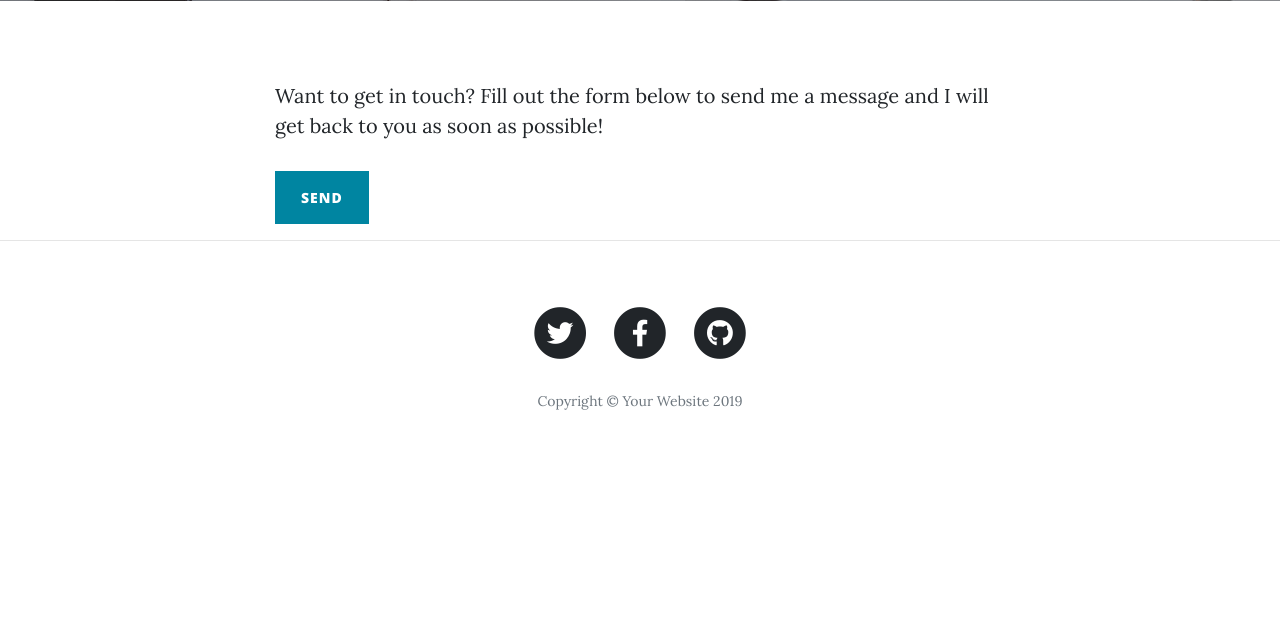
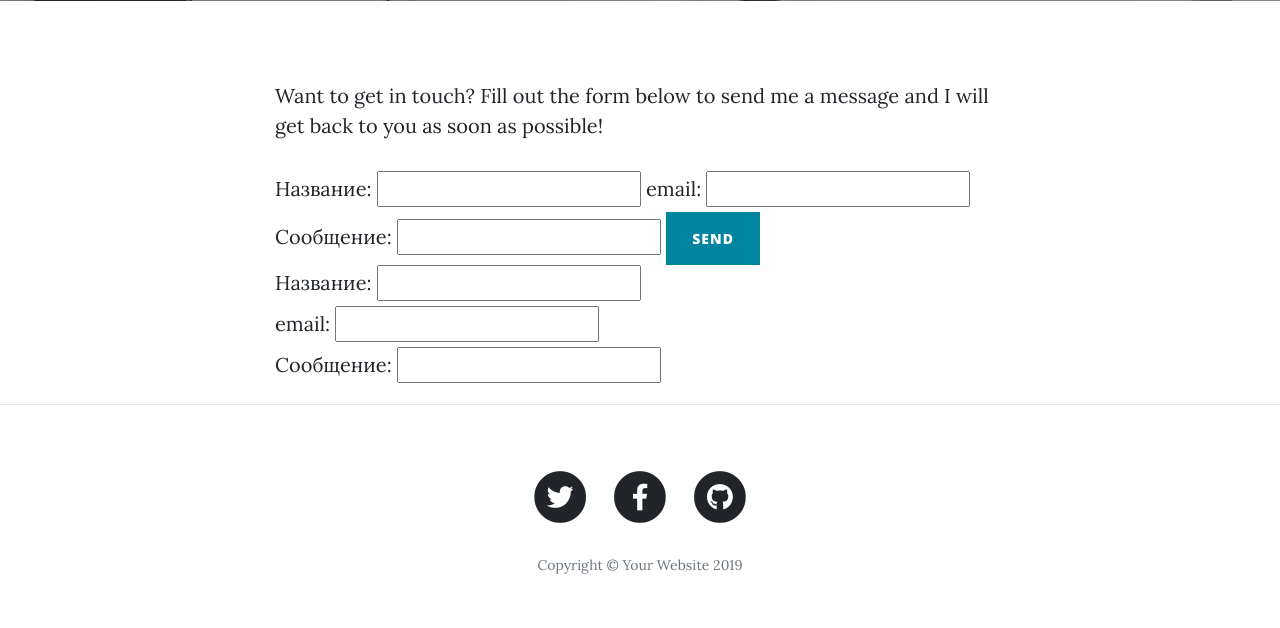
Before and after one commit to ampilog1/django_lesson20_var3, a Django app: page /create/ in a window 1280 px wide. Shown: the part 531-1159 px from the top of the page. Before the commit the page ends 941 px from the top, so only its background shows below. Run offline with Django 4.2, Linux system fonts and the light colour scheme; some libraries are stand-ins or nearby versions.

Commit message:
подключил form

```diff
--- a/mod/mod/settings.py
+++ b/mod/mod/settings.py
@@ -133,3 +133,6 @@ MEDIA_ROOT = os.path.join(BASE_DIR, 'media')
 # https://docs.djangoproject.com/en/4.1/ref/settings/#default-auto-field
 
 DEFAULT_AUTO_FIELD = 'django.db.models.BigAutoField'
+
+EMAIL_BACKEND = 'django.core.mail.backends.filebased.EmailBackend'
+EMAIL_FILE_PATH = '/tmp/app-messages'
--- a/mod/modapp/forms.py
+++ b/mod/modapp/forms.py
@@ -1,6 +1,7 @@
 from django import forms
+
 
 class ContactForm(forms.Form):
     name = forms.CharField(label='Название')
-    email = forms.EmailField(label='email работодателя')
-    message = forms.CharField(label='Описание вакансии')
+    email = forms.EmailField(label='email')
+    message = forms.CharField(label='Сообщение')
--- a/mod/modapp/templates/modapp/create.html
+++ b/mod/modapp/templates/modapp/create.html
@@ -14,9 +14,14 @@
         <!-- To use the contact form, your site must be on a live web host with PHP! The form will not work locally! -->
         <form method="post" id="contactForm">
             {% csrf_token %}
-            {{ form.as_ul }}
+            {{ form.as_table }}
             <button type="submit" class="btn btn-primary" id="sendMessageButton">Send</button>
-
+             {% for field in form %}
+            <div class="fieldWrapper">
+                {{ field.errors }}
+                {{ field.label_tag }} {{ field }}
+            </div>
+            {% endfor %}
         </form>
     </div>
 </div>
--- a/mod/modapp/views.py
+++ b/mod/modapp/views.py
@@ -1,6 +1,7 @@
-from django.shortcuts import render
+from django.shortcuts import render, HttpResponseRedirect
 from .models import FullOffer
 from .forms import ContactForm
+from django.core.mail import send_mail
 
 
 # Create your views here.
@@ -10,10 +11,27 @@ def main_view(request):
 
 def create_post(request):
     if request.method == 'POST':
-        pass
+        form = ContactForm(request.POST)
+        if form.is_valid():
+            # Получить данные из форы
+            name = form.cleaned_data['name']
+            message = form.cleaned_data['message']
+            email = form.cleaned_data['email']
+
+            send_mail(
+                'Contact message',
+                f'Ваш сообщение {message} принято',
+                'from@example.com',
+                [email],
+                fail_silently=True,
+            )
+
+            return HttpResponseRedirect(reverse('mod:index'))
+        else:
+            return render(request, 'modapp/create.html', context={'form': form})
     else:
         form = ContactForm()
-    return render(request, 'modapp/create.html')
+    return render(request, 'modapp/create.html', context={'form': form})
 
 def post(request, id):
     fulls = FullOffer.objects.get(id=id)
```
